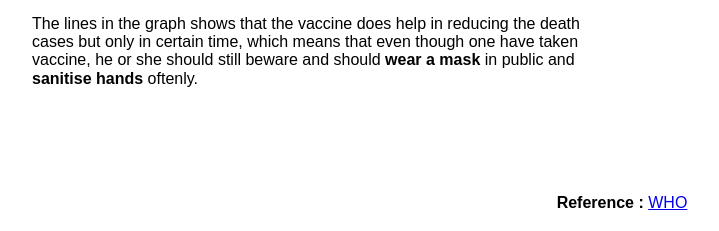
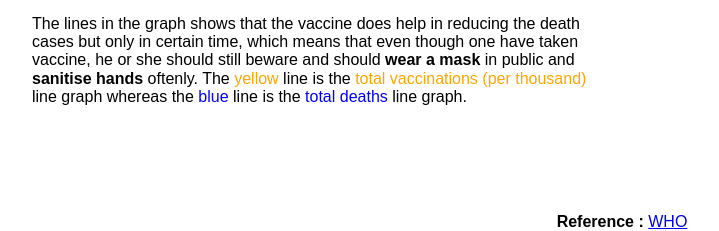
Before and after one commit to ZeShengYap/FIT3179A2, a plain HTML site: page index.html in a window 1280 px wide. Shown: the part 754-985 px from the top of the page, without its empty margins (18-737 px from the left). Drawn offline with nearby package versions, Linux system fonts and the light colour scheme; a script that the page names is missing.

Commit message:
Update index.html

```diff
--- a/index.html
+++ b/index.html
@@ -56,6 +56,8 @@
                 <h2>Relation of Vaccination and Death Cases</h2>
                 <p>The lines in the graph shows that the vaccine does help in reducing the death cases but only in certain time, which
                     means that even though one have taken vaccine, he or she should still beware and should <bold>wear a mask</bold> in public and <bold>sanitise hands</bold> oftenly.
+                    The <vaccination>yellow</vaccination> line is the <vaccination>total vaccinations (per thousand)</vaccination> line graph whereas the <deaths>blue</deaths> line is the
+                  <deaths>total deaths</deaths> line graph.
                 </p>
               </div>
             </div>
```
